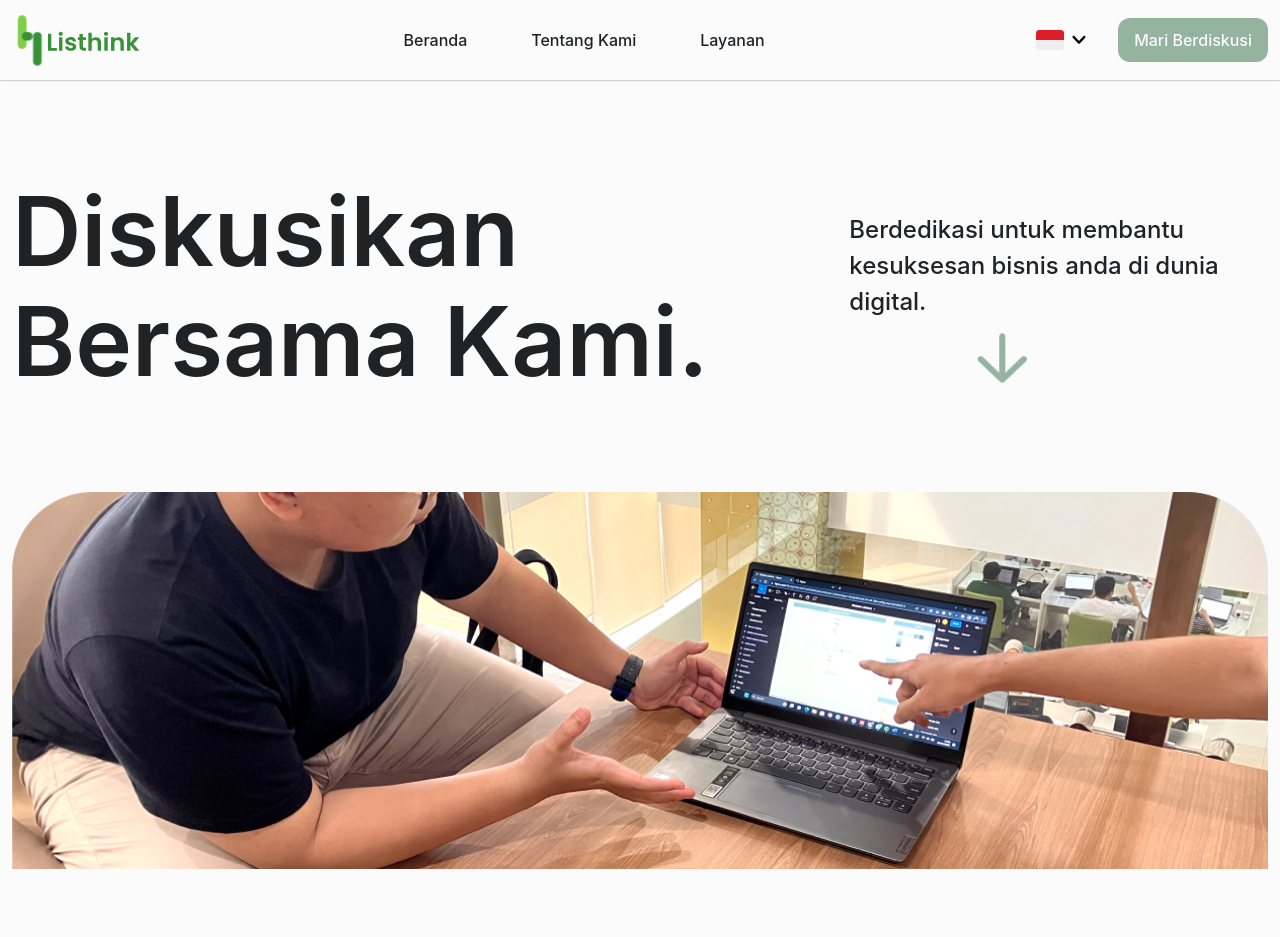
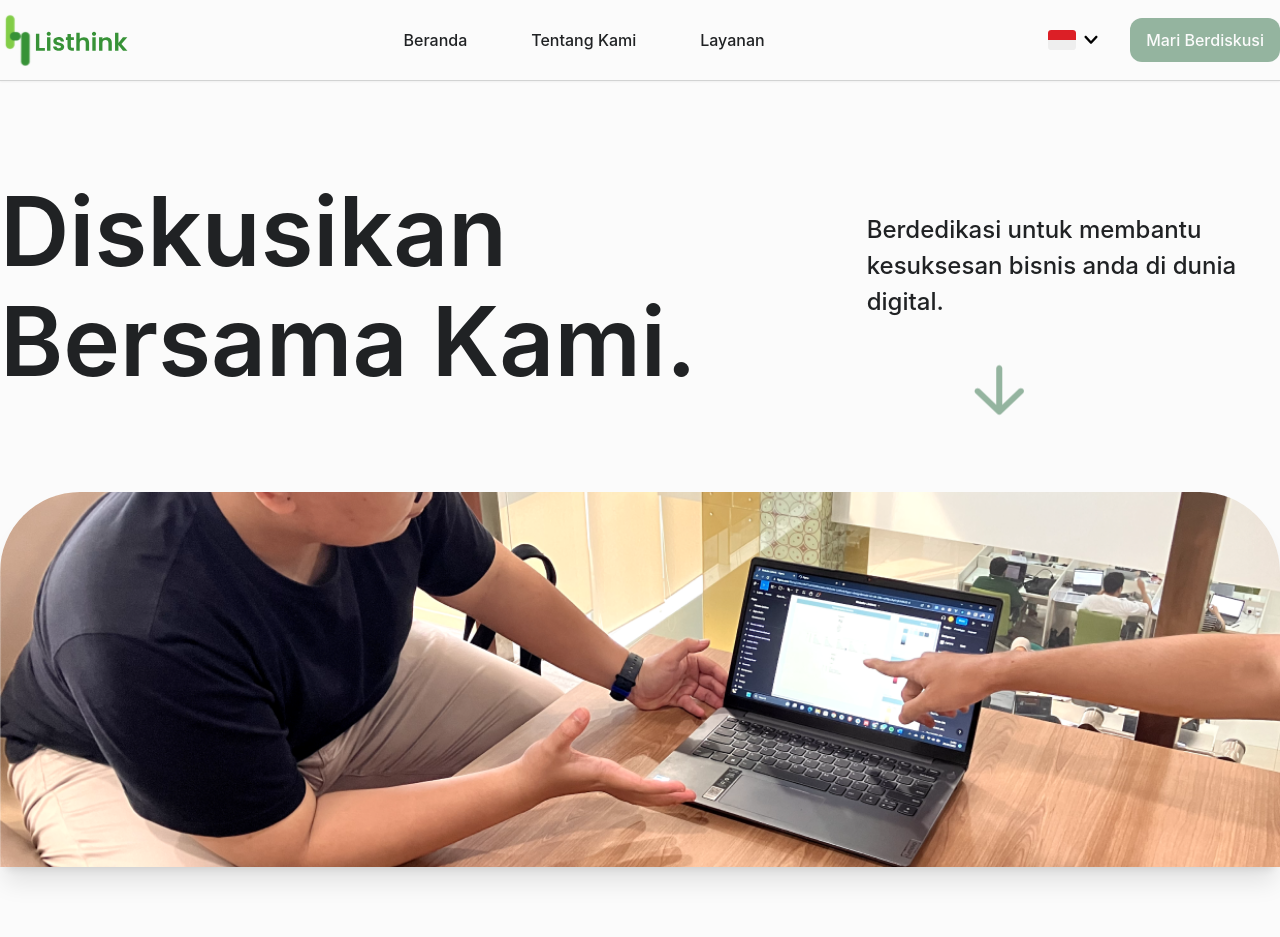
Before and after one commit to shidqirifat/listhink-web, a Next.js app: page / in a window 1280 px wide. Shown: the top 937 px of the page. Built offline with nearby package versions, Linux system fonts and the light colour scheme.

Commit message:
feat: styling medium display section nav, hero, about us

```diff
--- a/components/drawer/DrawerDesktop.js
+++ b/components/drawer/DrawerDesktop.js
@@ -22,7 +22,7 @@ const TextNav = ({ children, link }) => {
 export default function DrawerDesktop({ isFooter }) {
   const { t } = useTranslation();
   return (
-    <div className="max-w-7xl px-3 mx-auto hidden md:flex justify-between items-center h-20">
+    <div className="max-w-7xl px-3 xl:px-0 mx-auto hidden md:flex justify-between items-center h-20">
       <Image src={ListhinkFull} alt="Logo Listhink Studio" width={128} height={56} />
       <nav>
         <ul className="flex items-center justify-center gap-16">
--- a/components/drawer/DrawerMobile.js
+++ b/components/drawer/DrawerMobile.js
@@ -22,7 +22,7 @@ const PopUpDrawer = ({ onToggle, isActive }) => {
         <Image src={Close} alt="Close Drawer" width={18} height={18} />
       </button>
       <div className="text-center mt-28">
-        <div className="flex flex-col md:flex-row gap-4">
+        <div className="flex flex-col lg:flex-row gap-4">
           {t('navigations', { returnObjects: true }).map((navigation) => (
             <Link
               key={navigation.link}
@@ -52,7 +52,7 @@ export default function DrawerMobile() {
     <>
       <PopUpDrawer onToggle={onToggle} isActive={isPopUp} />
 
-      <div className="py-4 px-6 flex justify-between items-center">
+      <div className="py-4 px-8 flex justify-between items-center">
         <Image src={Listhink} alt="Logo Listhink Studio" width={26} height={42} />
         <button onClick={onToggle}>
           <Image src={Hamburger} alt="Hamburger Button" width={32} height={32} />
--- a/components/home/AboutUs.js
+++ b/components/home/AboutUs.js
@@ -6,7 +6,7 @@ import Image from 'next/image';
 export default function AboutUs() {
   const { t } = useTranslation();
   return (
-    <div className="max-w-7xl px-6 md:px-3 -mt-12 md:-mt-12 mx-auto">
+    <div className="max-w-7xl px-8 lg:px-3 -mt-12 md:-mt-12 mx-auto">
       <div id="about-us" className="pt-24 md:pt-28 relative">
         <h2 className="font-semibold text-xl md:text-2xl leading-7 md:leading-9 text-green-primary tracking-wide">
           {t('about_us_section')}
@@ -14,14 +14,14 @@ export default function AboutUs() {
         <div className="w-32 border-b-2 md:border-2 border-green-primary mt-2" />
         <h1
           className="my-5 md:mt-7 md:mb-6 font-semibold text-2xl md:text-[48px] leading-7 md:leading-[58px]
-         text-black-primary font-inter w-[92%] md:w-9/12">
+         text-black-primary font-inter w-[92%] md:w-10/12 lg:w-9/12">
           {t('hero_title_2')}
         </h1>
         <div className="flex justify-between">
-          <h2 className="text-base md:text-2xl leading-6 md:leading-9 text-black-primary w-[92%] md:w-6/12">
+          <h2 className="text-base md:text-2xl leading-6 md:leading-9 text-black-primary w-[92%] md:w-8/12 lg:w-6/12">
             {t('hero_desc_2')}
           </h2>
-          <div className="relative w-[310px] h-[150px] bottom-12 right-8 hidden md:block">
+          <div className="relative w-[180px] lg:w-[310px] bottom-12 right-8 hidden md:block">
             <Image src={Think} alt="Think" fill />
           </div>
         </div>
--- a/components/home/Hero.js
+++ b/components/home/Hero.js
@@ -5,27 +5,34 @@ import Link from 'next/link';
 import { useTranslation } from 'react-i18next';
 import { useSelector } from 'react-redux';
 
+const generatePathHero = (display) => {
+  const base = '/assets/images';
+
+  if (display.small) return `${base}/hero-mobile.png`;
+  if (display.medium) return `${base}/hero-tablet.png`;
+  return `${base}/hero.png`;
+};
+
 export default function Hero() {
   const { displaySize } = useSelector((state) => state);
   const { t } = useTranslation();
   const sizeArrow = displaySize.small ? 35 : 50;
 
   return (
-    <div id="home" className="max-w-7xl md:px-3 pt-44 mx-auto">
-      <div className="md:flex justify-between px-6 md:px-0">
+    <div id="home" className="max-w-7xl pt-44 mx-auto">
+      <div className="lg:flex justify-between px-8 xl:px-0 gap-10">
         <h1
-          className="text-black-primary font-semibold text-[40px] md:text-8xl md:w-8/12
-        leading-[48px] md:leading-[110px] font-inter mb-2 md:mb-0 md:pr-24">
+          className="text-black-primary font-semibold text-[40px] md:text-8xl lg:w-8/12
+        leading-[48px] md:leading-[110px] font-inter mb-2 md:mb-0 lg:pr-24 xl:pr-0">
           {t('hero_title')}
-          {/* wkwkwk */}
         </h1>
-        <div className="md:w-4/12 md:mt-9 relative">
-          <h2 className="text-black-primary font-medium text-base md:text-2xl leading-6 md:leading-9 pr-24 md:pr-0">
+        <div className="lg:w-4/12 md:mt-9 relative">
+          <h2 className="text-black-primary font-medium text-base md:text-2xl leading-6 md:leading-9 w-[70%] lg:w-auto">
             {t('hero_desc')}
           </h2>
           <Link href="#about-us" scroll={false}>
             <Image
-              className="absolute -bottom-10 md:bottom-0 right-16 md:left-32 animate-bounce"
+              className="absolute -bottom-10 md:bottom-4 lg:-bottom-8 right-16 lg:right-64 animate-bounce"
               alt="Arrow Down"
               src={Arrow}
               width={sizeArrow}
@@ -34,12 +41,8 @@ export default function Hero() {
           </Link>
         </div>
       </div>
-      <div className="mt-20 md:mt-24 relative aspect-[9/10] sm:aspect-[10/3]">
-        <Image
-          src={`/assets/images/${displaySize.small ? 'hero-mobile' : 'hero'}.png`}
-          alt="Hero Image"
-          fill
-        />
+      <div className="mt-20 md:mt-24 relative h-[375px] rounded-t-[60px] lg:rounded-t-[72px] xl:rounded-t-[80px] overflow-hidden shadow-xl">
+        <Image src={generatePathHero(displaySize)} alt="Hero Image" fill className="object-cover" />
       </div>
     </div>
   );
--- a/components/home/Vision.js
+++ b/components/home/Vision.js
@@ -52,8 +52,8 @@ const CardValue = ({ title, icon, description }) => {
 export default function Vision() {
   const { t } = useTranslation();
   return (
-    <div className="mt-[30px] py-8 md:pb-24 md:pt-[72px] bg-green-secondary-hover">
-      <div className="max-w-7xl px-6 md:px-3 mx-auto">
+    <div className="mt-[72px] py-8 md:pb-24 md:pt-[72px] bg-green-secondary-hover">
+      <div className="max-w-7xl px-8 md:px-3 mx-auto">
         <div className="flex flex-col md:flex-row gap-4 md:gap-32">
           <Section>{t('vision_section')}</Section>
           <h2
```
Also changed, not shown: public/assets/images/hero-tablet.png (added).
